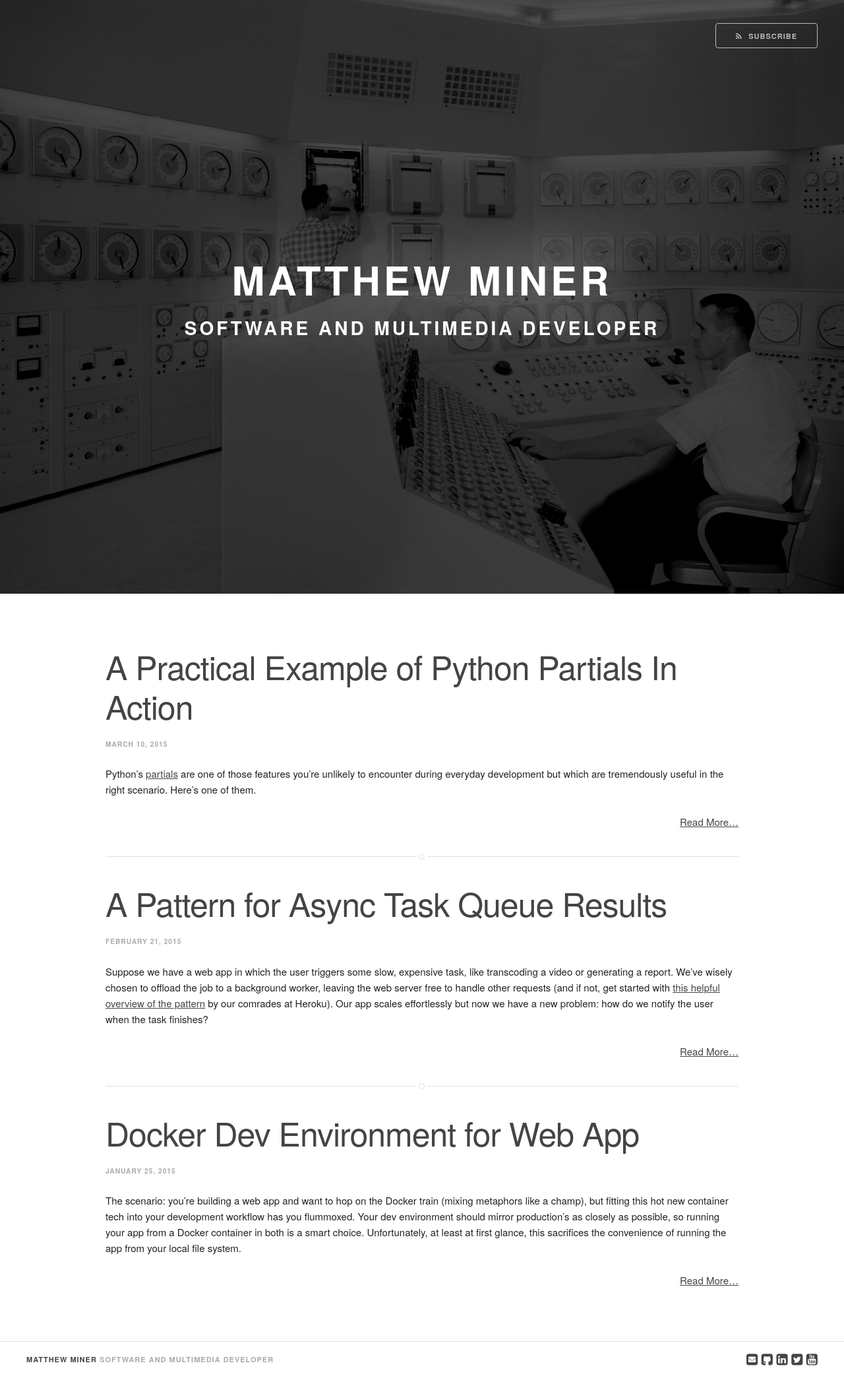
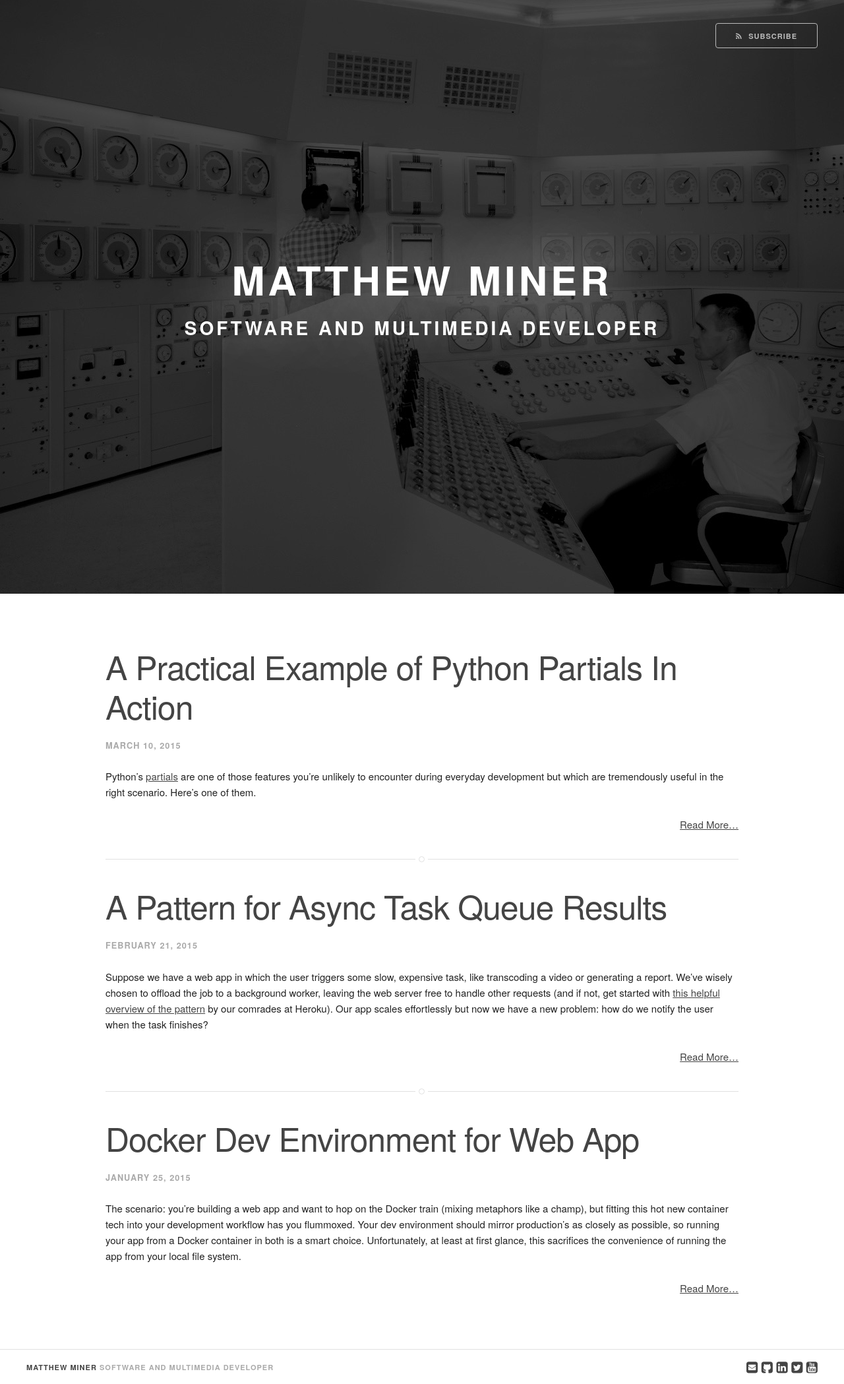
Before and after one commit to mminer/mminer.github.com, a Jekyll site: the page built from index.html, in a window 1280 px wide. Shown: the whole page at 66% size. Built offline with Jekyll 4.4.1, drawn with Linux system fonts in a browser that asks for light colours; some web fonts are replaced; Markdown is read by kramdown in place of the engine named in the settings.

Commit message:
Make timestamp sizes consistent

```diff
--- a/index.html
+++ b/index.html
@@ -9,9 +9,7 @@ class: home
             <h1>
                 <a href="{{ post.url | prepend: site.baseurl }}">{{ post.title }}</a>
             </h1>
-            <small>
-                <time datetime="{{ post.date | date: "%Y-%m-%d" }}">{{ post.date | date: "%B %-d, %Y" }}</time>
-            </small>
+            <time datetime="{{ post.date | date: "%Y-%m-%d" }}">{{ post.date | date: "%B %-d, %Y" }}</time>
         </header>
 
         {{ post.excerpt | }}
```
